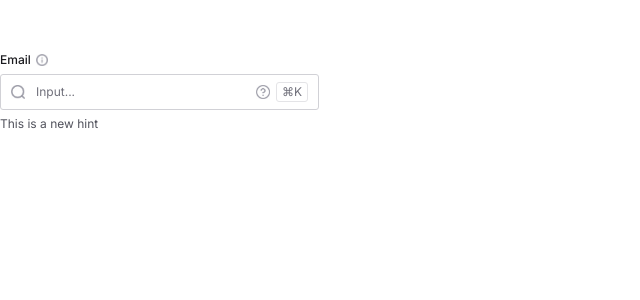
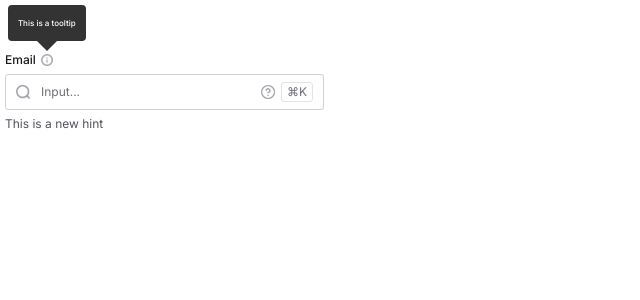
Before and after one commit to haduigon/test-task-lisapet, a React (Create React App) app: page / in a window 1280 px wide. Shown: the top 300 px of the page, without its empty margins (0-640 px from the left). Built offline with nearby package versions, Linux system fonts and the light colour scheme.

Commit message:
popup added

```diff
--- a/src/App.tsx
+++ b/src/App.tsx
@@ -1,25 +1,6 @@
-// import React from 'react';
 import "./App.scss";
 import InputGroup from "./InputGroup";
-import { inputId } from "./helpers/utils";
-// import InputText from './InputText';
-// import CommandSymbol from './CommandSymbol';
-
-const test = {
-  inputId: inputId,
-  annotation: "This is a hint text to help user",
-  size: "L",
-  alignment: "we are here for the alignment",
-  border: true,
-  iconBefore: false,
-  iconAfter: false,
-  shortKey: false,
-  isRequired: {
-    required: false,
-    type: "",
-  },
-  label: "",
-};
+// import PopUp from "./PopUp";
 
 function App() {
 
@@ -28,7 +9,9 @@ function App() {
   }
   return (
     <div className="App">
-      <InputGroup
+      <div className="ml-5">
+        {/* <PopUp /> */}
+        <InputGroup
         label="Email"
         annotation="This is a new hint"
         size="s"
@@ -38,8 +21,7 @@ function App() {
         }}
         onChange={(event) => handleChange(event)}
       />
-      {/* <InputText /> */}
-      {/* <CommandSymbol /> */}
+      </div>
     </div>
   );
 }
--- a/src/AppStateContext/AppStateContext.tsx
+++ b/src/AppStateContext/AppStateContext.tsx
@@ -14,11 +14,11 @@ interface App {
   shortKey?: boolean;
   isRequired?: {
     required: boolean;
-    type: string;
+    type?: string;
   };
   label?: string;
+  type: string;
   onChange: (data: any) => void,
-  // [key: string]: boolean | string | { required: boolean; type: string; } | undefined;
 }
 
 type Action =
@@ -67,6 +67,7 @@ const initialState: State = {
       type: "",
     },
     label: "",
+    type: '',
     onChange: () => {}
   },
   dispatch: () => {},
--- a/src/InputGroup/InputGroup.tsx
+++ b/src/InputGroup/InputGroup.tsx
@@ -19,6 +19,7 @@ type Props = {
   },
   label?: string,
   annotation?: string,
+  type?: string,
   onChange?: (data: any) => void,
 }
 
@@ -36,8 +37,6 @@ const InputGroup: React.FC<Props> = ({...args}) => {
     }
   }, []);
 
-
-
   return (
     <div className={styles.box}>
       <InputLabel />
--- a/src/InputLabel/InfoIcon/InfoIcon.tsx
+++ b/src/InputLabel/InfoIcon/InfoIcon.tsx
@@ -1,9 +1,11 @@
 import infoIcon from '../../assets/icons/infoIcon.png';
 import styles from './InfoIcon.module.scss';
+import PopUp from '../../PopUp';
 
 const InfoIcon = () => {
   return (
     <div className='centered-flex ml-5'>
+      <PopUp />
       <img src={infoIcon} alt='info-icon' className={styles.infoIcon} />
     </div>
   )
--- a/src/InputText/InputText.module.scss
+++ b/src/InputText/InputText.module.scss
@@ -5,8 +5,6 @@
   border-radius: 3px;
   width: fit-content;
   box-sizing: border-box;
-  // max-width: 323px;
-  // min-width: 245px;
 }
 
 .text {
@@ -15,6 +13,7 @@
   font-weight: 400;
   font-size: 12px;
   line-height: 20px;
+  text-align: start;
 }
 
 input {
--- /dev/null
+++ b/src/PopUp/PopUp.module.scss
@@ -0,0 +1,31 @@
+.box {
+  position: absolute;
+  display: flex;
+  justify-content: center;
+  align-items: center;
+  margin: 0;
+  font-family: Inter, sans-serif;
+  top: 5px;
+  width: max-content;
+}
+
+.tooltip {
+  background-color: #333;
+  color: white;
+  text-align: center;
+  padding: 8px 10px;
+  border-radius: 4px;
+  position: relative;
+  font-size: 8px;
+}
+
+.tooltip::after {
+  content: "";
+  position: absolute;
+  bottom: -20px;
+  left: 50%;
+  margin-left: -10px;
+  border-width: 10px;
+  border-style: solid;
+  border-color: #333 transparent transparent transparent;
+}
--- /dev/null
+++ b/src/PopUp/PopUp.tsx
@@ -0,0 +1,11 @@
+import styles from './PopUp.module.scss';
+
+const PopUp = () => {
+  return (
+    <div className={styles.box}>
+      <div className={styles.tooltip}>This is a tooltip</div>
+    </div>
+  )
+}
+
+export default PopUp;
--- /dev/null
+++ b/src/PopUp/index.ts
@@ -0,0 +1 @@
+export { default } from './PopUp';
--- a/src/index.tsx
+++ b/src/index.tsx
@@ -11,10 +11,7 @@ const root = ReactDOM.createRoot(
   document.getElementById('root') as HTMLElement
 );
 root.render(
-  // <React>
   <AppStateContextProvider>
     <App />
   </AppStateContextProvider>
-
-  // </React>
 );
```
